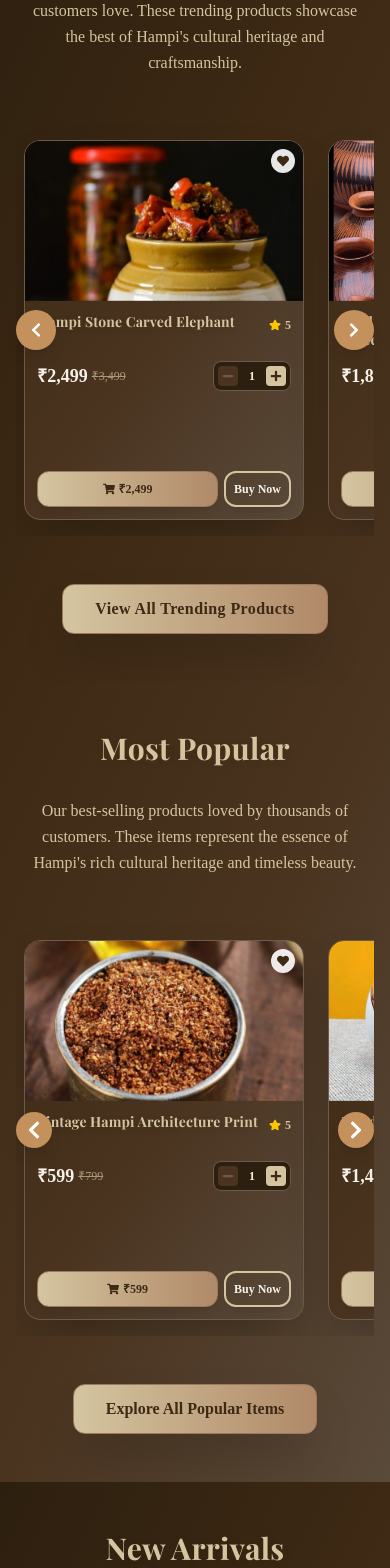
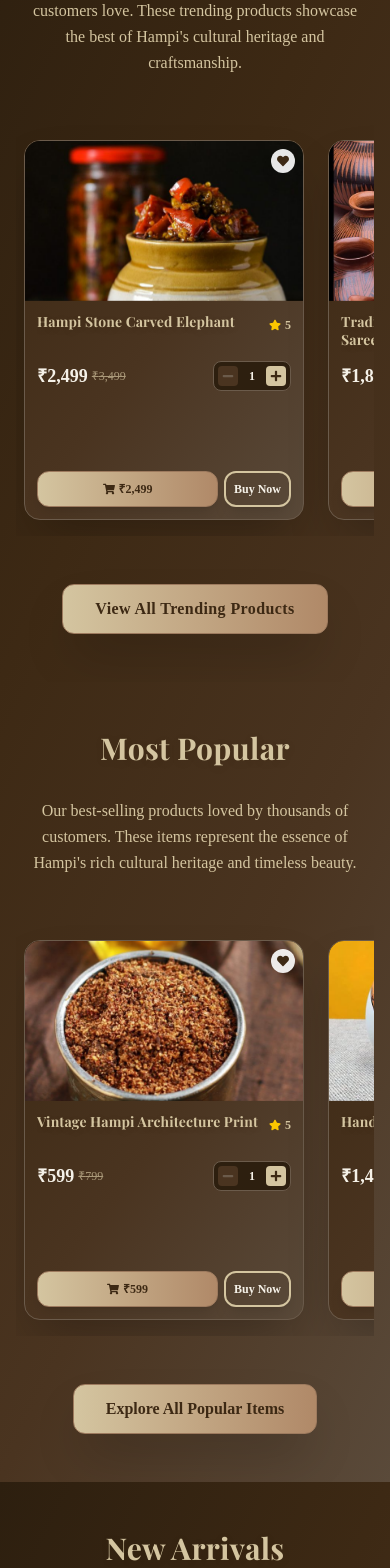
Before and after one commit to shiva0022/SoulOfHampi, a React (Vite) app: page / in a window 390 px wide. Shown: the part 1020-2588 px from the top of the page. Built offline with nearby package versions, Linux system fonts and the light colour scheme; a web font is replaced by a local one.

Commit message:
changes in navigation arrows

```diff
--- a/src/components/HandcraftedSpecials.jsx
+++ b/src/components/HandcraftedSpecials.jsx
@@ -170,18 +170,18 @@ const HandcraftedSpecials = () => {
         </div>
 
         {/* Products Horizontal Scroll */}
-        <div className="relative">
-          {/* Navigation Buttons */}
+        <div className="relative lg:px-16">
+          {/* Navigation Buttons - Hidden on mobile and tablet */}
           <button
             onClick={scrollToPrev}
-            className="absolute left-0 top-1/2 transform -translate-y-1/2 bg-[#c4915c] hover:bg-[#e8b678] text-white p-2 rounded-full shadow-lg transition-all duration-300 hover:scale-110"
+            className="hidden lg:block absolute left-0 top-1/2 transform -translate-y-1/2 bg-[#c4915c] hover:bg-[#e8b678] text-white p-2 rounded-full shadow-lg transition-all duration-300 hover:scale-110"
             style={{ zIndex: 10 }}
           >
             <FaChevronLeft size={20} />
           </button>
           <button
             onClick={scrollToNext}
-            className="absolute right-0 top-1/2 transform -translate-y-1/2 bg-[#c4915c] hover:bg-[#e8b678] text-white p-2 rounded-full shadow-lg transition-all duration-300 hover:scale-110"
+            className="hidden lg:block absolute right-0 top-1/2 transform -translate-y-1/2 bg-[#c4915c] hover:bg-[#e8b678] text-white p-2 rounded-full shadow-lg transition-all duration-300 hover:scale-110"
             style={{ zIndex: 10 }}
           >
             <FaChevronRight size={20} />
@@ -189,7 +189,7 @@ const HandcraftedSpecials = () => {
 
           <div
             ref={scrollContainerRef}
-            className="product-scroll-container flex overflow-x-auto gap-6 pb-4 pt-4 scrollbar-hide px-2 sm:px-4 max-w-full cursor-grab active:cursor-grabbing"
+            className="product-scroll-container flex overflow-x-auto gap-6 pb-4 pt-4 scrollbar-hide px-2 sm:px-4 lg:px-0 max-w-full cursor-grab active:cursor-grabbing"
             onWheel={handleWheel}
             onMouseDown={handleMouseDown}
             onMouseMove={handleMouseMove}
--- a/src/components/MostPopular.jsx
+++ b/src/components/MostPopular.jsx
@@ -172,18 +172,18 @@ const MostPopular = () => {
         </div>
 
         {/* Products Horizontal Scroll */}
-        <div className="relative">
-          {/* Navigation Buttons */}
+        <div className="relative lg:px-16">
+          {/* Navigation Buttons - Hidden on mobile and tablet */}
           <button
             onClick={scrollToPrev}
-            className="absolute left-0 top-1/2 transform -translate-y-1/2 bg-[#c4915c] hover:bg-[#e8b678] text-white p-2 rounded-full shadow-lg transition-all duration-300 hover:scale-110"
+            className="hidden lg:block absolute left-0 top-1/2 transform -translate-y-1/2 bg-[#c4915c] hover:bg-[#e8b678] text-white p-2 rounded-full shadow-lg transition-all duration-300 hover:scale-110"
             style={{ zIndex: 10 }}
           >
             <FaChevronLeft size={20} />
           </button>
           <button
             onClick={scrollToNext}
-            className="absolute right-0 top-1/2 transform -translate-y-1/2 bg-[#c4915c] hover:bg-[#e8b678] text-white p-2 rounded-full shadow-lg transition-all duration-300 hover:scale-110"
+            className="hidden lg:block absolute right-0 top-1/2 transform -translate-y-1/2 bg-[#c4915c] hover:bg-[#e8b678] text-white p-2 rounded-full shadow-lg transition-all duration-300 hover:scale-110"
             style={{ zIndex: 10 }}
           >
             <FaChevronRight size={20} />
@@ -191,7 +191,7 @@ const MostPopular = () => {
 
           <div
             ref={scrollContainerRef}
-            className="product-scroll-container flex overflow-x-auto gap-6 pb-4 pt-4 scrollbar-hide px-2 sm:px-4 max-w-full cursor-grab active:cursor-grabbing"
+            className="product-scroll-container flex overflow-x-auto gap-6 pb-4 pt-4 scrollbar-hide px-2 sm:px-4 lg:px-0 max-w-full cursor-grab active:cursor-grabbing"
             onWheel={handleWheel}
             onMouseDown={handleMouseDown}
             onMouseMove={handleMouseMove}
--- a/src/components/NewArrivals.jsx
+++ b/src/components/NewArrivals.jsx
@@ -171,18 +171,18 @@ const NewArrivals = () => {
         </div>
 
         {/* Products Horizontal Scroll */}
-        <div className="relative">
-          {/* Navigation Buttons */}
+        <div className="relative lg:px-16">
+          {/* Navigation Buttons - Hidden on mobile and tablet */}
           <button
             onClick={scrollToPrev}
-            className="absolute left-0 top-1/2 transform -translate-y-1/2 bg-[#c4915c] hover:bg-[#e8b678] text-white p-2 rounded-full shadow-lg transition-all duration-300 hover:scale-110"
+            className="hidden lg:block absolute left-0 top-1/2 transform -translate-y-1/2 bg-[#c4915c] hover:bg-[#e8b678] text-white p-2 rounded-full shadow-lg transition-all duration-300 hover:scale-110"
             style={{ zIndex: 10 }}
           >
             <FaChevronLeft size={20} />
           </button>
           <button
             onClick={scrollToNext}
-            className="absolute right-0 top-1/2 transform -translate-y-1/2 bg-[#c4915c] hover:bg-[#e8b678] text-white p-2 rounded-full shadow-lg transition-all duration-300 hover:scale-110"
+            className="hidden lg:block absolute right-0 top-1/2 transform -translate-y-1/2 bg-[#c4915c] hover:bg-[#e8b678] text-white p-2 rounded-full shadow-lg transition-all duration-300 hover:scale-110"
             style={{ zIndex: 10 }}
           >
             <FaChevronRight size={20} />
@@ -190,7 +190,7 @@ const NewArrivals = () => {
 
           <div
             ref={scrollContainerRef}
-            className="product-scroll-container flex overflow-x-auto gap-6 pb-4 pt-4 scrollbar-hide px-2 sm:px-4 max-w-full cursor-grab active:cursor-grabbing"
+            className="product-scroll-container flex overflow-x-auto gap-6 pb-4 pt-4 scrollbar-hide px-2 sm:px-4 lg:px-0 max-w-full cursor-grab active:cursor-grabbing"
             onWheel={handleWheel}
             onMouseDown={handleMouseDown}
             onMouseMove={handleMouseMove}
--- a/src/components/ProductSection.jsx
+++ b/src/components/ProductSection.jsx
@@ -77,18 +77,21 @@ const ProductSection = ({
       </div>
 
       {/* Products Horizontal Scroll with Navigation */}
-      <div className="relative pt-8 max-w-full" style={{ overflow: "visible" }}>
-        {/* Navigation Buttons */}
+      <div
+        className="relative pt-8 max-w-full lg:px-16"
+        style={{ overflow: "visible" }}
+      >
+        {/* Navigation Buttons - Hidden on mobile and tablet */}
         <button
           onClick={scrollToPrev}
-          className="absolute left-0 top-1/2 transform -translate-y-1/2 bg-[#c4915c] hover:bg-[#e8b678] text-white p-2 rounded-full shadow-lg transition-all duration-300 hover:scale-110"
+          className="hidden lg:block absolute left-0 top-1/2 transform -translate-y-1/2 bg-[#c4915c] hover:bg-[#e8b678] text-white p-2 rounded-full shadow-lg transition-all duration-300 hover:scale-110"
           style={{ zIndex: 10 }}
         >
           <FaChevronLeft size={20} />
         </button>
         <button
           onClick={scrollToNext}
-          className="absolute right-0 top-1/2 transform -translate-y-1/2 bg-[#c4915c] hover:bg-[#e8b678] text-white p-2 rounded-full shadow-lg transition-all duration-300 hover:scale-110"
+          className="hidden lg:block absolute right-0 top-1/2 transform -translate-y-1/2 bg-[#c4915c] hover:bg-[#e8b678] text-white p-2 rounded-full shadow-lg transition-all duration-300 hover:scale-110"
           style={{ zIndex: 10 }}
         >
           <FaChevronRight size={20} />
@@ -107,7 +110,7 @@ const ProductSection = ({
             overflowY: "visible",
           }}
         >
-          <div className="flex gap-6 pb-4 pt-6 min-w-max">
+          <div className="flex gap-6 pb-4 pt-6 min-w-max px-2 sm:px-4 lg:px-0">
             {products.map((product) => (
               <div key={product.id} className="flex-shrink-0">
                 <ProductCard product={product} />
--- a/src/components/TrendingNow.jsx
+++ b/src/components/TrendingNow.jsx
@@ -171,21 +171,21 @@ const TrendingNow = () => {
         </div>
 
         {/* Products Horizontal Scroll with Navigation */}
-        <div className="relative">
-          {/* Previous Button */}
+        <div className="relative lg:px-16">
+          {/* Previous Button - Hidden on mobile and tablet */}
           <button
             onClick={scrollToPrev}
-            className="absolute left-0 top-1/2 -translate-y-1/2 bg-[#c4915c] hover:bg-[#e8b678] text-white p-3 rounded-full shadow-lg transition-all duration-300 hover:scale-110"
+            className="hidden lg:block absolute left-0 top-1/2 -translate-y-1/2 bg-[#c4915c] hover:bg-[#e8b678] text-white p-3 rounded-full shadow-lg transition-all duration-300 hover:scale-110"
             style={{ zIndex: 10 }}
             aria-label="Scroll to previous products"
           >
             <FaChevronLeft className="w-4 h-4" />
           </button>
 
-          {/* Next Button */}
+          {/* Next Button - Hidden on mobile and tablet */}
           <button
             onClick={scrollToNext}
-            className="absolute right-0 top-1/2 -translate-y-1/2 bg-[#c4915c] hover:bg-[#e8b678] text-white p-3 rounded-full shadow-lg transition-all duration-300 hover:scale-110"
+            className="hidden lg:block absolute right-0 top-1/2 -translate-y-1/2 bg-[#c4915c] hover:bg-[#e8b678] text-white p-3 rounded-full shadow-lg transition-all duration-300 hover:scale-110"
             style={{ zIndex: 10 }}
             aria-label="Scroll to next products"
           >
@@ -195,7 +195,7 @@ const TrendingNow = () => {
           {/* Scroll Container */}
           <div
             ref={scrollContainerRef}
-            className="product-scroll-container flex overflow-x-auto gap-6 pb-4 pt-4 scrollbar-hide px-2 sm:px-4 max-w-full cursor-grab active:cursor-grabbing select-none"
+            className="product-scroll-container flex overflow-x-auto gap-6 pb-4 pt-4 scrollbar-hide px-2 sm:px-4 lg:px-0 max-w-full cursor-grab active:cursor-grabbing select-none"
             onWheel={handleWheel}
             onMouseDown={handleMouseDown}
             onMouseLeave={handleMouseLeave}
```
